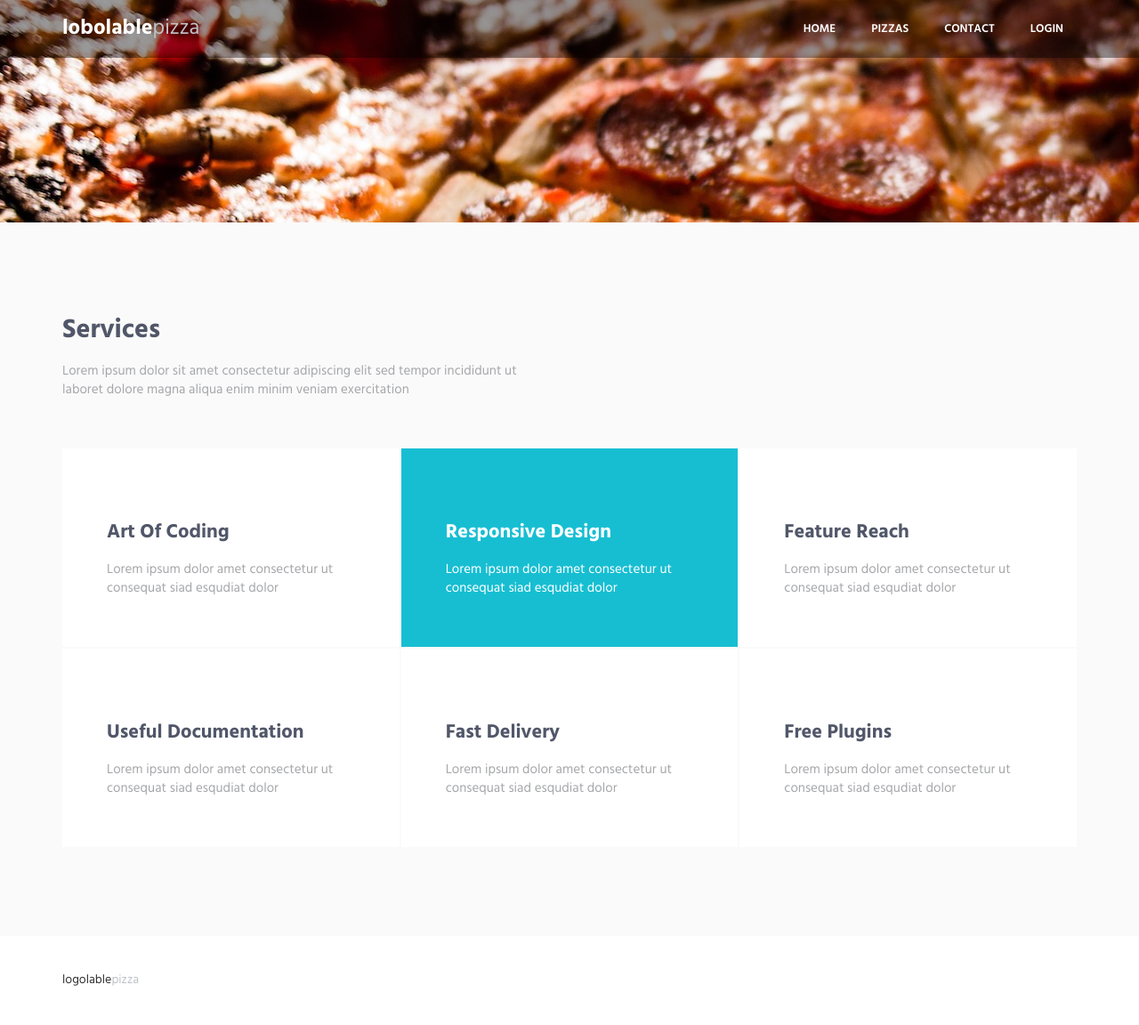
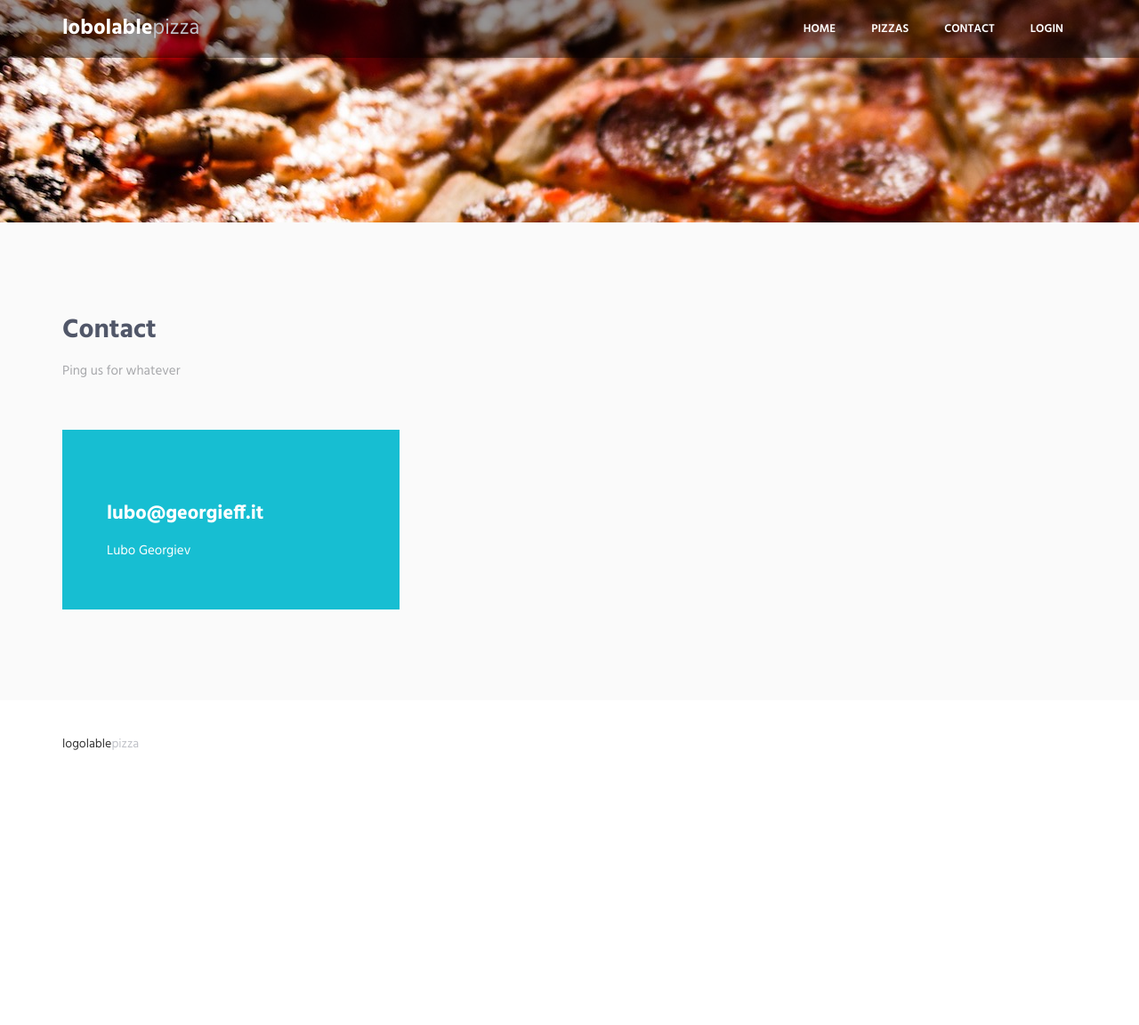
Before and after one commit to georgieff/lobolable, a Django app: template templates/app/contact.html in a window 1280 px wide. Shown: the whole page at 89% size. After the commit the page ends 843 px from the top, so only its background shows below. Run offline with Django 3.2, Linux system fonts and the light colour scheme; the template is opened without the code that fills it, so the values that code supplies are empty; some libraries are stand-ins or nearby versions.

Commit message:
adjust contact page

```diff
--- a/templates/app/contact.html
+++ b/templates/app/contact.html
@@ -8,87 +8,88 @@
         <div class="content-lg container">
             <div class="row margin-b-40">
                 <div class="col-sm-6">
-                    <h2>Services</h2>
-                    <p>Lorem ipsum dolor sit amet consectetur adipiscing elit sed tempor incididunt ut laboret dolore magna aliqua enim minim veniam exercitation</p>
+                    <h2>Contact</h2>
+                    <p>Ping us for whatever</p>
                 </div>
             </div>
 
             <div class="row row-space-1 margin-b-2">
                 <div class="col-sm-4 sm-margin-b-2">
-                    <div class="service">
+                    <div class="service bg-color-base">
                         <div class="service-element">
                             <i class="service-icon icon-chemistry"></i>
                         </div>
                         <div class="service-info">
-                            <h3>Art Of Coding</h3>
-                            <p class="margin-b-5">Lorem ipsum dolor amet consectetur ut consequat siad esqudiat dolor</p>
+                            <h3 class="color-white">lubo@georgieff.it</h3>
+                            <p class="margin-b-5 color-white">Lubo Georgiev</p>
                         </div>
-                        <a href="https://themeforest.net/item/metronic-responsive-admin-dashboard-template/4021469?ref=keenthemes" class="content-wrapper-link"></a>
+                        <a href="mailto:lubo@georgieff.it" class="content-wrapper-link"></a>
                     </div>
                 </div>
-                <div class="col-sm-4 sm-margin-b-2">
-                    <div class="service bg-color-base">
-                        <div class="service-element">
-                            <i class="service-icon color-white icon-screen-tablet"></i>
-                        </div>
-                        <div class="service-info">
-                            <h3 class="color-white">Responsive Design</h3>
-                            <p class="color-white margin-b-5">Lorem ipsum dolor amet consectetur ut consequat siad esqudiat dolor</p>
-                        </div>
-                        <a href="https://themeforest.net/item/metronic-responsive-admin-dashboard-template/4021469?ref=keenthemes" class="content-wrapper-link"></a>
-                    </div>
-                </div>
-                <div class="col-sm-4">
-                    <div class="service">
-                        <div class="service-element">
-                            <i class="service-icon icon-badge"></i>
-                        </div>
-                        <div class="service-info">
-                            <h3>Feature Reach</h3>
-                            <p class="margin-b-5">Lorem ipsum dolor amet consectetur ut consequat siad esqudiat dolor</p>
-                        </div>
-                        <a href="https://themeforest.net/item/metronic-responsive-admin-dashboard-template/4021469?ref=keenthemes" class="content-wrapper-link"></a>
-                    </div>
-                </div>
-            </div>
 
-            <div class="row row-space-1">
-                <div class="col-sm-4 sm-margin-b-2">
-                    <div class="service">
-                        <div class="service-element">
-                            <i class="service-icon icon-notebook"></i>
-                        </div>
-                        <div class="service-info">
-                            <h3>Useful Documentation</h3>
-                            <p class="margin-b-5">Lorem ipsum dolor amet consectetur ut consequat siad esqudiat dolor</p>
-                        </div>
-                        <a href="https://themeforest.net/item/metronic-responsive-admin-dashboard-template/4021469?ref=keenthemes" class="content-wrapper-link"></a>
-                    </div>
-                </div>
-                <div class="col-sm-4 sm-margin-b-2">
-                    <div class="service">
-                        <div class="service-element">
-                            <i class="service-icon icon-speedometer"></i>
-                        </div>
-                        <div class="service-info">
-                            <h3>Fast Delivery</h3>
-                            <p class="margin-b-5">Lorem ipsum dolor amet consectetur ut consequat siad esqudiat dolor</p>
-                        </div>
-                        <a href="https://themeforest.net/item/metronic-responsive-admin-dashboard-template/4021469?ref=keenthemes" class="content-wrapper-link"></a>
-                    </div>
-                </div>
-                <div class="col-sm-4">
-                    <div class="service">
-                        <div class="service-element">
-                            <i class="service-icon icon-badge"></i>
-                        </div>
-                        <div class="service-info">
-                            <h3>Free Plugins</h3>
-                            <p class="margin-b-5">Lorem ipsum dolor amet consectetur ut consequat siad esqudiat dolor</p>
-                        </div>
-                        <a href="https://themeforest.net/item/metronic-responsive-admin-dashboard-template/4021469?ref=keenthemes" class="content-wrapper-link"></a>
-                    </div>
-                </div>
+                <!--<div class="col-sm-4 sm-margin-b-2">-->
+                    <!--<div class="service bg-color-base">-->
+                        <!--<div class="service-element">-->
+                            <!--<i class="service-icon color-white icon-screen-tablet"></i>-->
+                        <!--</div>-->
+                        <!--<div class="service-info">-->
+                            <!--<h3 class="color-white">Responsive Design</h3>-->
+                            <!--<p class="color-white margin-b-5">Lorem ipsum dolor amet consectetur ut consequat siad esqudiat dolor</p>-->
+                        <!--</div>-->
+                        <!--<a href="https://themeforest.net/item/metronic-responsive-admin-dashboard-template/4021469?ref=keenthemes" class="content-wrapper-link"></a>-->
+                    <!--</div>-->
+                <!--</div>-->
+                <!--<div class="col-sm-4">-->
+                    <!--<div class="service">-->
+                        <!--<div class="service-element">-->
+                            <!--<i class="service-icon icon-badge"></i>-->
+                        <!--</div>-->
+                        <!--<div class="service-info">-->
+                            <!--<h3>Feature Reach</h3>-->
+                            <!--<p class="margin-b-5">Lorem ipsum dolor amet consectetur ut consequat siad esqudiat dolor</p>-->
+                        <!--</div>-->
+                        <!--<a href="https://themeforest.net/item/metronic-responsive-admin-dashboard-template/4021469?ref=keenthemes" class="content-wrapper-link"></a>-->
+                    <!--</div>-->
+                <!--</div>-->
+            <!--</div>-->
+
+            <!--<div class="row row-space-1">-->
+                <!--<div class="col-sm-4 sm-margin-b-2">-->
+                    <!--<div class="service">-->
+                        <!--<div class="service-element">-->
+                            <!--<i class="service-icon icon-notebook"></i>-->
+                        <!--</div>-->
+                        <!--<div class="service-info">-->
+                            <!--<h3>Useful Documentation</h3>-->
+                            <!--<p class="margin-b-5">Lorem ipsum dolor amet consectetur ut consequat siad esqudiat dolor</p>-->
+                        <!--</div>-->
+                        <!--<a href="https://themeforest.net/item/metronic-responsive-admin-dashboard-template/4021469?ref=keenthemes" class="content-wrapper-link"></a>-->
+                    <!--</div>-->
+                <!--</div>-->
+                <!--<div class="col-sm-4 sm-margin-b-2">-->
+                    <!--<div class="service">-->
+                        <!--<div class="service-element">-->
+                            <!--<i class="service-icon icon-speedometer"></i>-->
+                        <!--</div>-->
+                        <!--<div class="service-info">-->
+                            <!--<h3>Fast Delivery</h3>-->
+                            <!--<p class="margin-b-5">Lorem ipsum dolor amet consectetur ut consequat siad esqudiat dolor</p>-->
+                        <!--</div>-->
+                        <!--<a href="https://themeforest.net/item/metronic-responsive-admin-dashboard-template/4021469?ref=keenthemes" class="content-wrapper-link"></a>-->
+                    <!--</div>-->
+                <!--</div>-->
+                <!--<div class="col-sm-4">-->
+                    <!--<div class="service">-->
+                        <!--<div class="service-element">-->
+                            <!--<i class="service-icon icon-badge"></i>-->
+                        <!--</div>-->
+                        <!--<div class="service-info">-->
+                            <!--<h3>Free Plugins</h3>-->
+                            <!--<p class="margin-b-5">Lorem ipsum dolor amet consectetur ut consequat siad esqudiat dolor</p>-->
+                        <!--</div>-->
+                        <!--<a href="https://themeforest.net/item/metronic-responsive-admin-dashboard-template/4021469?ref=keenthemes" class="content-wrapper-link"></a>-->
+                    <!--</div>-->
+                <!--</div>-->
             </div>
         </div>
     </div>
```
